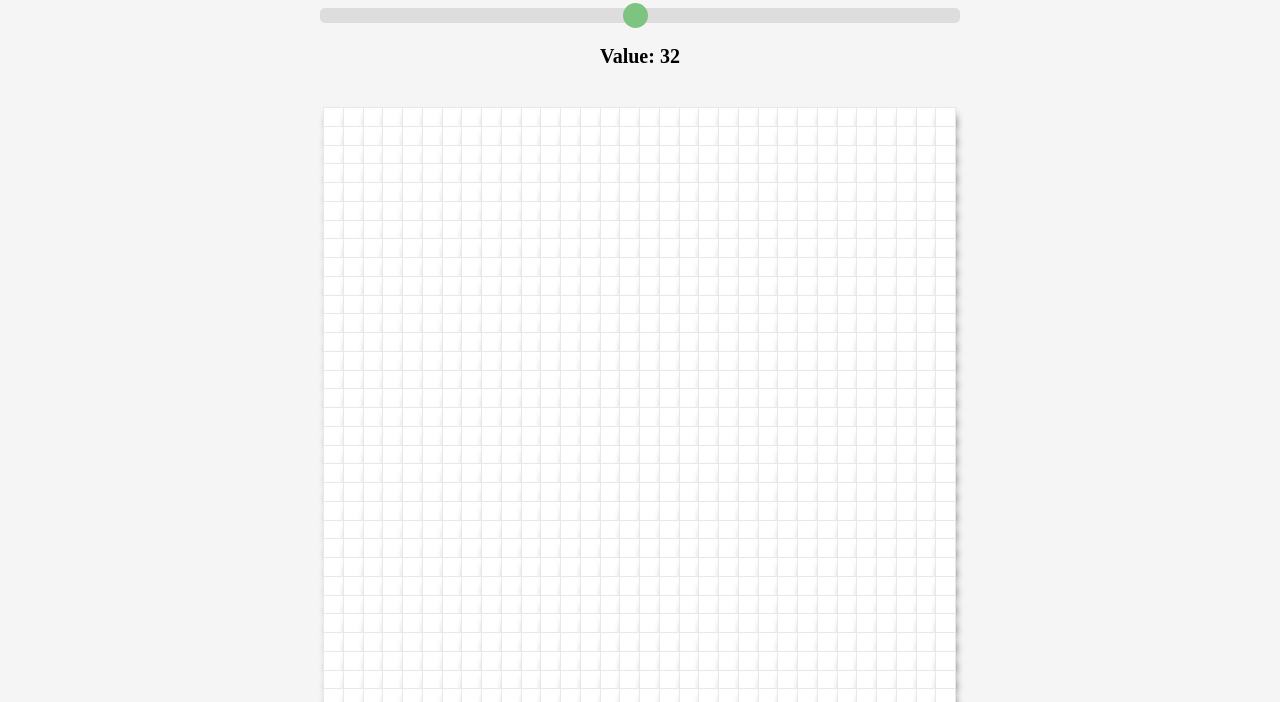
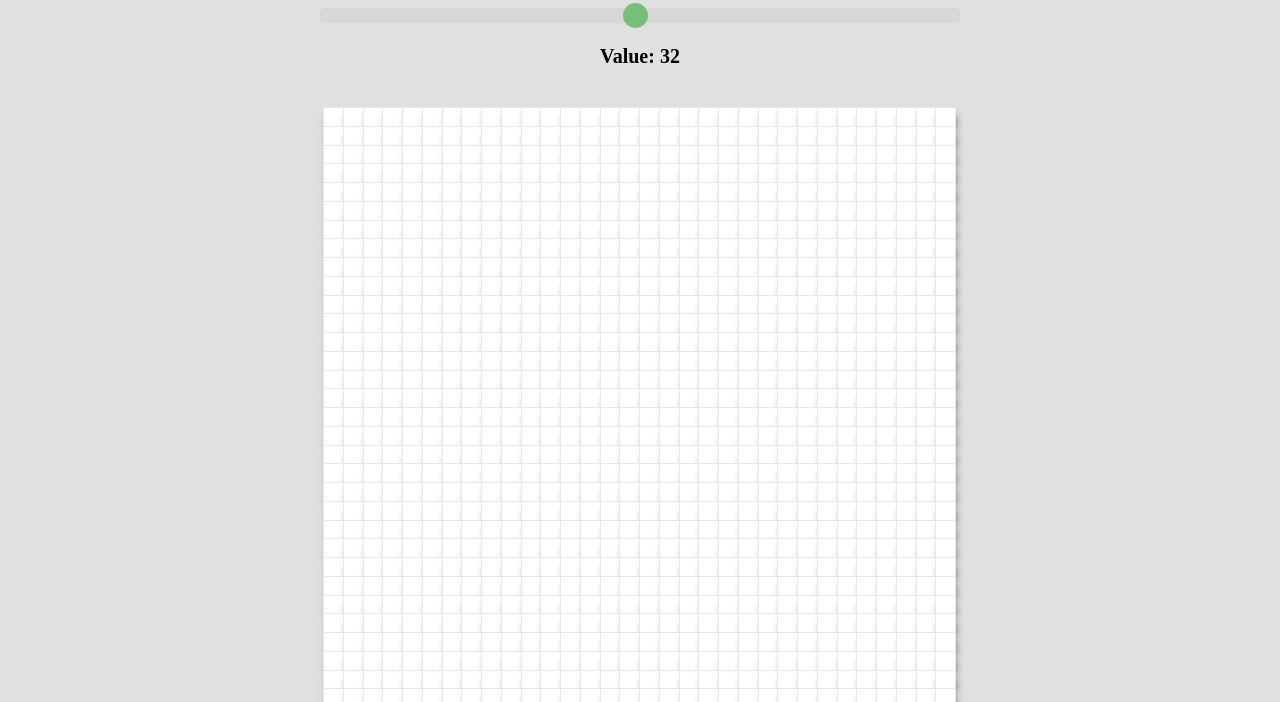
Before and after one commit to Yug34/Odin-EtchASketch, a plain HTML site: page index.html in a window 1280 px wide. Shown: the part 98-800 px from the top of the page. Drawn offline with Linux system fonts and the light colour scheme.

Commit message:
Update styles.css

```diff
--- a/styles.css
+++ b/styles.css
@@ -8,7 +8,7 @@ html,body
 }
 
 body {
-    background-color: #f5f5f5;
+    background-color: #e0e0e0;
 }
 
 header
```
